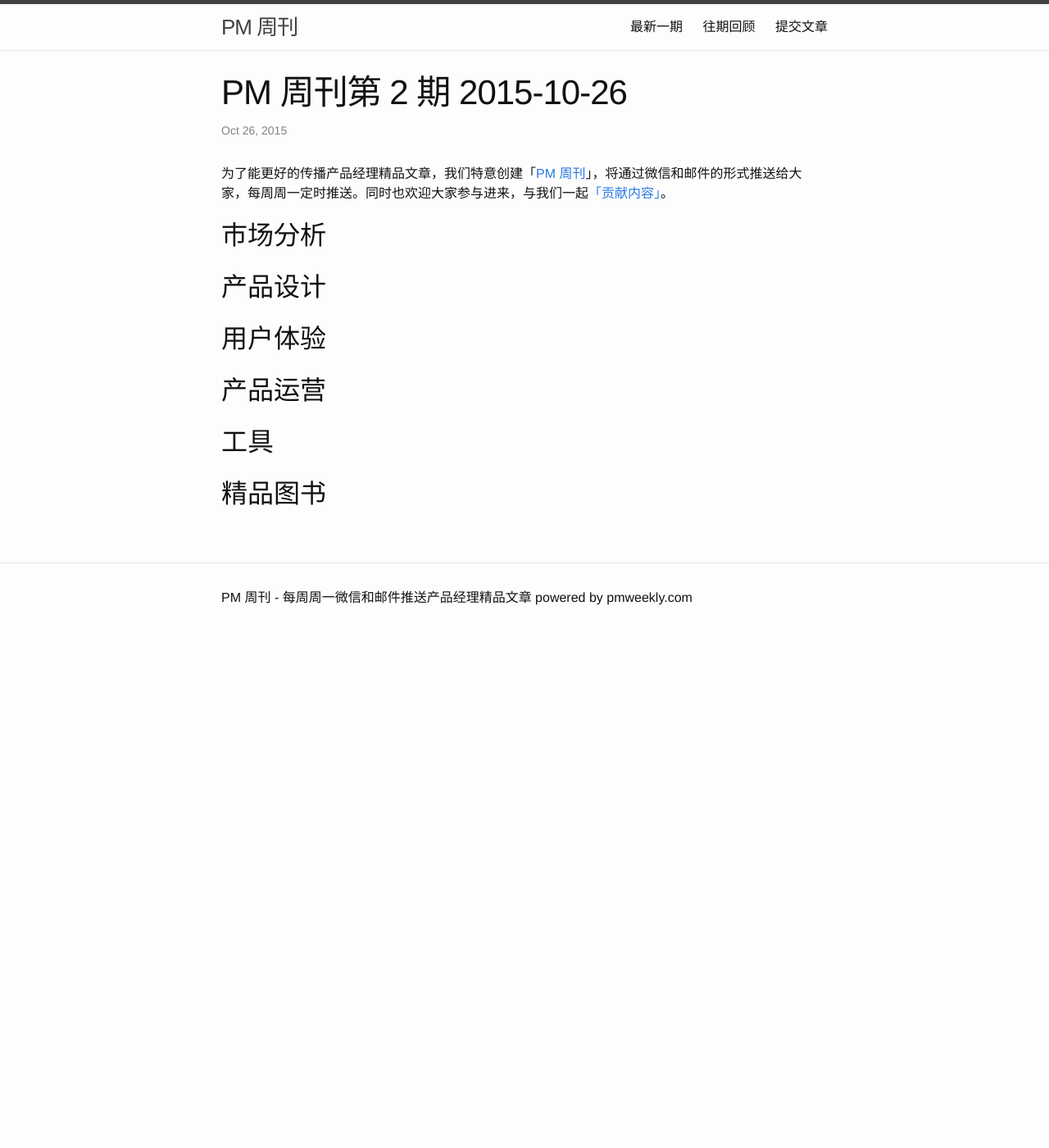
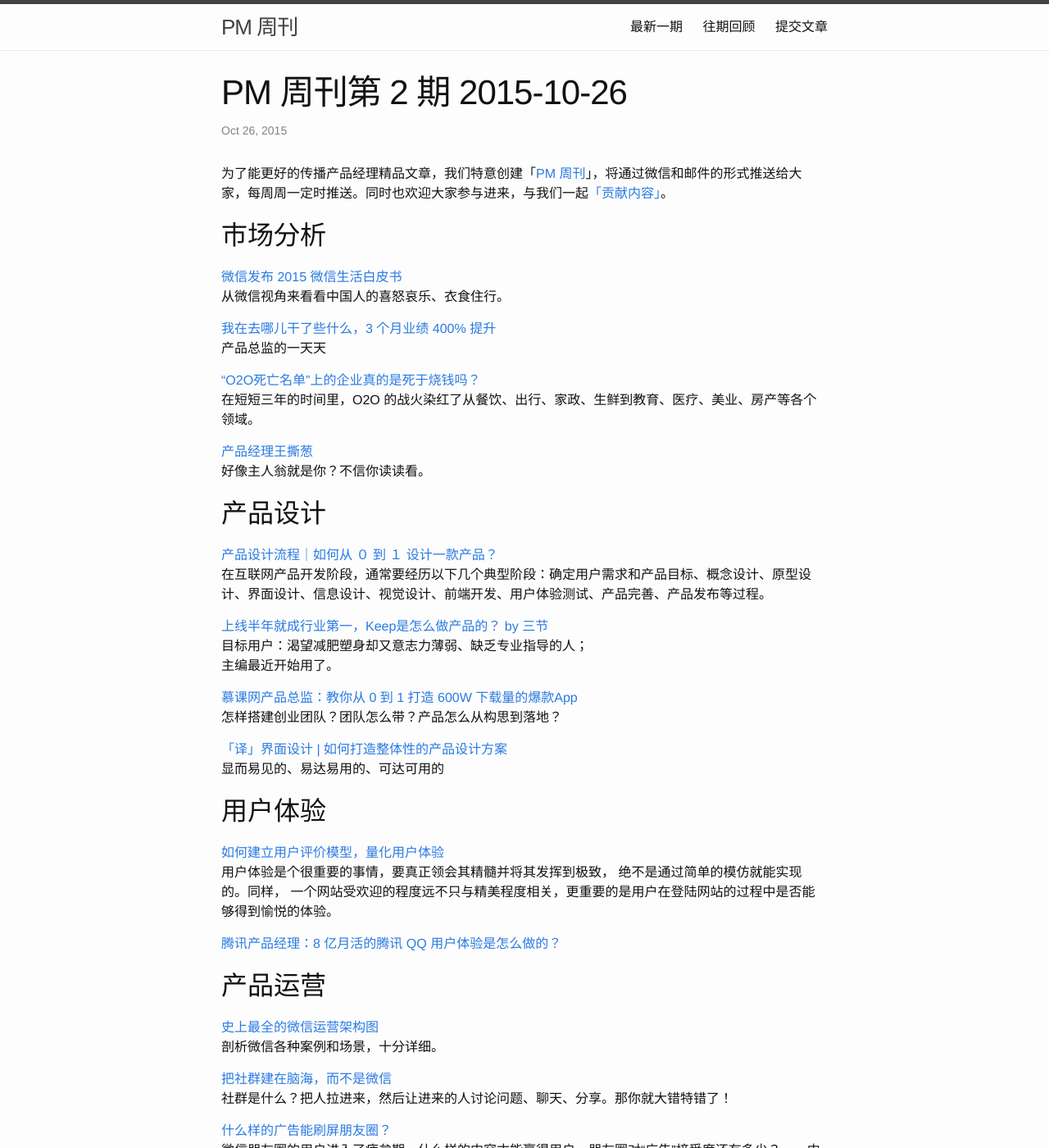
Before and after one commit to vincent4j/pmweekly.com, a Jekyll site: the page built from _posts/2015-10-26-2.md, in a window 1280 px wide and 1400 px high. Shown: the whole window at 82% size. Built offline with Jekyll 4.4.1, drawn with Linux system fonts in a browser that asks for light colours; comment, search, counter and statistics services are not loaded; some of the changed text lies outside the part shown.

Commit message:
2 期完成

```diff
--- a/_posts/2015-10-26-2.md
+++ b/_posts/2015-10-26-2.md
@@ -8,21 +8,61 @@ date:   2015-10-26
 
 ## 市场分析
 
+[微信发布 2015 微信生活白皮书](http://mp.weixin.qq.com/s?__biz=MjM5NjM4MDAxMg==&mid=400158926&idx=1&sn=cda9eb5ea22d205e6919d91ab3155f28&scene=1&srcid=1023SlLmBl4uzxGarTDCFKKS&from=groupmessage&isappinstalled=0#rd)
+从微信视角来看看中国人的喜怒哀乐、衣食住行。
+
+[我在去哪儿干了些什么，3 个月业绩 400% 提升](http://new.pmcaff.com/article?id=2000000000000043)
+产品总监的一天天
+
+[“O2O死亡名单”上的企业真的是死于烧钱吗？](http://mp.weixin.qq.com/s?__biz=MjM5NjAyMzcyMA==&mid=400442871&idx=1&sn=1b010448a625494be9265b1c3f550c3b&scene=0#rd)
+在短短三年的时间里，O2O 的战火染红了从餐饮、出行、家政、生鲜到教育、医疗、美业、房产等各个领域。
+
+[产品经理王撕葱](http://mp.weixin.qq.com/s?__biz=MjM5ODIyMTE0MA==&mid=400140821&idx=1&sn=250dd3a55e813b78149bbbbf8fbdc8d9&scene=0#rd)
+好像主人翁就是你？不信你读读看。
 
 ## 产品设计
 
+[产品设计流程｜如何从 ０ 到 １ 设计一款产品？](http://mp.weixin.qq.com/s?__biz=MjM5OTEwNjI2MA==&mid=400149093&idx=1&sn=71ae0558e102d575fed62ebfeb88500a&scene=1&srcid=1022GyDNAPl7uCuwEG3Zi9jV&from=groupmessage&isappinstalled=0#rd)
+在互联网产品开发阶段，通常要经历以下几个典型阶段：确定用户需求和产品目标、概念设计、原型设计、界面设计、信息设计、视觉设计、前端开发、用户体验测试、产品完善、产品发布等过程。
 
+[上线半年就成行业第一，Keep是怎么做产品的？ by 三节](http://mp.weixin.qq.com/s?__biz=MjM5NDUyOTAwOA==&mid=400183181&idx=1&sn=d87fa30f42d4c8ce13fee75e608af531&scene=0#rd)
+目标用户：渴望减肥塑身却又意志力薄弱、缺乏专业指导的人；
+主编最近开始用了。
+
+[慕课网产品总监：教你从 0 到 1 打造 600W 下载量的爆款App](http://www.jianshu.com/p/24f3a9e5b26c)
+怎样搭建创业团队？团队怎么带？产品怎么从构思到落地？
+
+[「译」界面设计 | 如何打造整体性的产品设计方案](http://mp.weixin.qq.com/s?__biz=MjM5NjA3ODI3Ng==&mid=400098471&idx=2&sn=ab732edf7de9c64d8cacc886ac129736&scene=0#rd)
+显而易见的、易达易用的、可达可用的
 
 ## 用户体验
 
+[如何建立用户评价模型，量化用户体验](http://mp.weixin.qq.com/s?__biz=MjM5OTEwNjI2MA==&mid=400196394&idx=1&sn=09105dfda4f187b220dab11140fd3e85&scene=0#rd)
+用户体验是个很重要的事情，要真正领会其精髓并将其发挥到极致， 绝不是通过简单的模仿就能实现的。同样， 一个网站受欢迎的程度远不只与精美程度相关，更重要的是用户在登陆网站的过程中是否能够得到愉悦的体验。
 
+[腾讯产品经理：8 亿月活的腾讯 QQ 用户体验是怎么做的？](http://www.pmcaff.com/thread-19176-1-1.html)
 
 ## 产品运营
 
+[史上最全的微信运营架构图](http://mp.weixin.qq.com/s?__biz=MzAxNzY1NjQ1OA==&mid=400033814&idx=3&sn=42f9ba2ef5b637b3789f96d6b1c357c3&scene=1&srcid=1021X3FyFFL5A0ftgyp4bseX&from=groupmessage&isappinstalled=0#rd)
+剖析微信各种案例和场景，十分详细。
 
+[把社群建在脑海，而不是微信](http://mp.weixin.qq.com/s?__biz=MzA5NTMxOTczOA==&mid=400133221&idx=1&sn=de593318ff6abc0470ea775f192e0567&scene=1&srcid=1024J4JBK9YBAHOj4D1EAlCF&from=groupmessage&isappinstalled=0#rd)
+社群是什么？把人拉进来，然后让进来的人讨论问题、聊天、分享。那你就大错特错了！
+
+[什么样的广告能刷屏朋友圈？](http://mp.weixin.qq.com/s?__biz=MjM5NjAyMDE5Mg==&mid=400459752&idx=1&sn=753055969d31d8bbdf5ee5ad78c06075&scene=0#rd)
+微信朋友圈的用户进入了疲怠期，什么样的内容才能赢得用户，朋友圈对“广告”接受度还有多少？——内容为王。
+
+[0 岁产品经理：与人交往的艺术](http://blog.sina.com.cn/s/blog_1552cb8fa0102w95w.html)
+只有神一样的产品，没有神一样的产品经理！
 
 ## 工具
 
-
+[石墨](https://shimo.im/)
+Google Docs 类产品，但摒弃了 Docs 的复杂操作菜单。
+主编基本上每天都会用。
 
 ## 精品图书
+
+[《精益创业》](http://book.douban.com/subject/10945606/)
+创业者必读书籍，会让你获益匪浅；加快产品迭代速度的同时也会节约很多人力物力成本。
```
